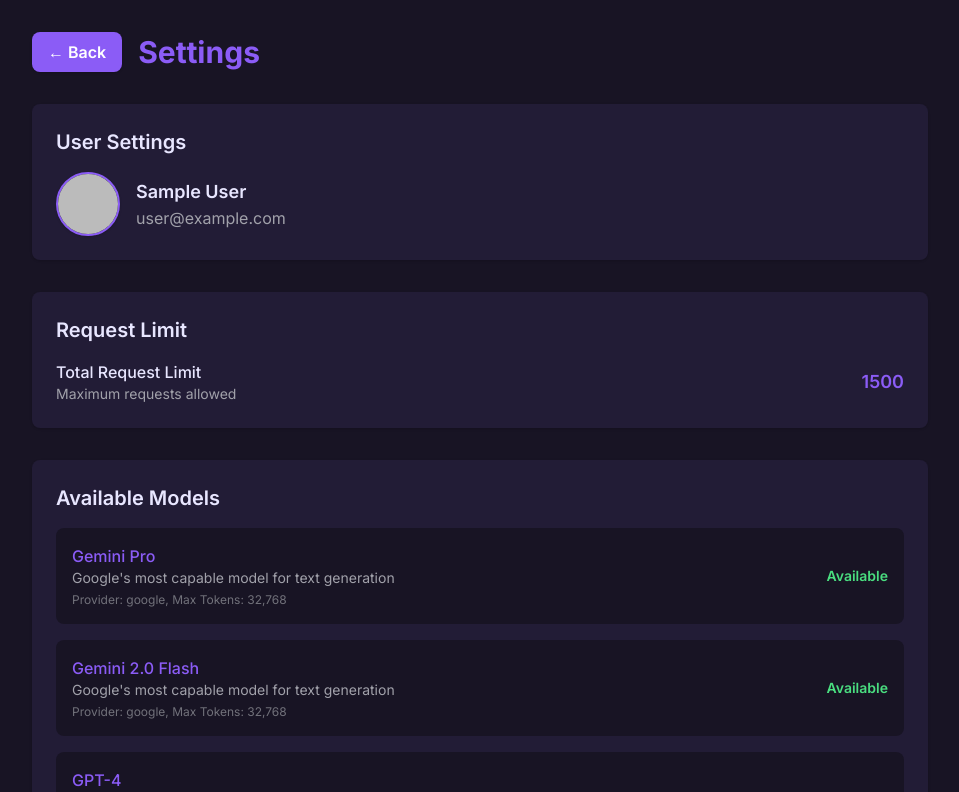
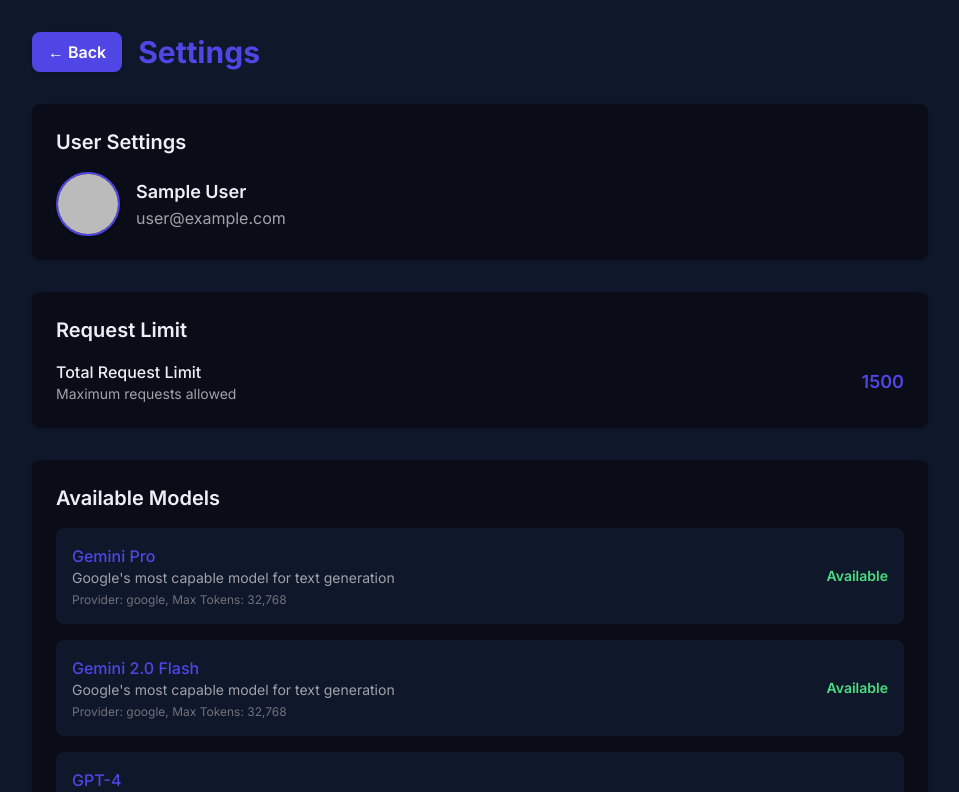
Before and after one commit to Hari-krishna-tech/t3chat-app, a Next.js app: page /settings in a window 1280 px wide. Shown: the top 792 px of the page, without its empty margins (160-1119 px from the left). Built offline with nearby package versions, Linux system fonts and the light colour scheme; no server answers; sample sign-in values are in the browser's storage.

Commit message:
changed the theme

```diff
--- a/app/globals.css
+++ b/app/globals.css
@@ -3,11 +3,24 @@
 @tailwind utilities;
 
 :root {
-  --foreground-rgb: 232, 230, 255;
-  --background-rgb: 18, 16, 24;
-  --background-dark-rgb: 24, 20, 36;
-  --accent-purple: 139, 92, 246; /* Tailwind purple-500 */
-  --accent-purple-dark: 91, 33, 182; /* Tailwind purple-800 */
+  /* Neutrals */
+  --foreground-rgb: 236, 239, 244;       /* #ECF0F4 – light gray for text */
+  --background-rgb: 15, 23, 42;         /* #0F172A – deep navy */
+  --background-dark-rgb: 10, 13, 23;    /* #0A0D17 – near‑black */
+
+  /* Primary Accent */
+  --accent-primary-rgb: 79, 70, 229;    /* #4F46E5 – indigo-600 */
+  --accent-primary-dark-rgb: 67, 56, 202; /* #4338CA – indigo-700 */
+
+  /* Secondary Accent */
+  --accent-secondary-rgb: 16, 185, 129; /* #10B981 – emerald-500 */
+  --accent-secondary-dark-rgb: 5, 150, 105; /* #059669 – emerald-600 */
+
+  /* Semantic / Feedback Colors */
+  --accent-success-rgb: 34, 197, 94;    /* #22C55E – green-500 */
+  --accent-warning-rgb: 234, 179, 8;    /* #EAB308 – amber-500 */
+  --accent-error-rgb: 239, 68, 68;      /* #EF4444 – red-500 */
+  --accent-info-rgb: 56, 189, 248;      /* #38BDF8 – sky-400 */
 }
 
 html, body {
@@ -32,7 +45,7 @@ body, #__next, #root {
 }
 
 ::selection {
-  background: rgba(var(--accent-purple), 0.3);
+  background: rgba(var(--accent-primary-rgb), 0.3);
 }
 
 input, textarea, select, button {
@@ -45,12 +58,12 @@ input, textarea, select, button {
   color: rgb(var(--foreground-rgb));
 }
 .markdown a, .prose a {
-  color: rgb(var(--accent-purple));
+  color: rgb(var(--accent-primary-rgb));
   text-decoration: underline;
 }
 .markdown code, .prose code {
   background: rgb(var(--background-dark-rgb));
-  color: rgb(var(--accent-purple));
+  color: rgb(var(--accent-primary-rgb));
   padding: 0.2em 0.4em;
   border-radius: 4px;
   font-size: 0.95em;
@@ -69,6 +82,6 @@ input, textarea, select, button {
   background: rgb(var(--background-dark-rgb));
 }
 ::-webkit-scrollbar-thumb {
-  background: rgb(var(--accent-purple-dark));
+  background: rgb(var(--accent-primary-dark-rgb));
   border-radius: 8px;
 }
--- a/app/settings/page.tsx
+++ b/app/settings/page.tsx
@@ -25,11 +25,11 @@ export default function SettingsPage() {
         <div className="flex items-center gap-4 mb-8">
           <button
             onClick={() => router.push("/")}
-            className="px-4 py-2 bg-accent-purple hover:bg-accent-dark text-white rounded-lg font-semibold shadow transition-colors"
+            className="px-4 py-2 bg-accent-primary hover:bg-accent-primary-dark text-white rounded-lg font-semibold shadow transition-colors"
           >
             ← Back
           </button>
-          <h1 className="text-3xl font-bold text-accent-purple">Settings</h1>
+          <h1 className="text-3xl font-bold text-accent-primary">Settings</h1>
         </div>
 
         {/* User Settings Section */}
@@ -41,10 +41,10 @@ export default function SettingsPage() {
                 <img
                   src={session.user.image}
                   alt={session.user.name || "User"}
-                  className="w-16 h-16 rounded-full border-2 border-accent-purple shadow"
+                  className="w-16 h-16 rounded-full border-2 border-accent-primary shadow"
                 />
               ) : (
-                <div className="w-16 h-16 rounded-full bg-accent-purple flex items-center justify-center text-2xl font-bold text-white shadow">
+                <div className="w-16 h-16 rounded-full bg-accent-primary flex items-center justify-center text-2xl font-bold text-white shadow">
                   {session?.user?.name?.[0] || "U"}
                 </div>
               )}
@@ -64,7 +64,7 @@ export default function SettingsPage() {
               <div className="font-medium">Total Request Limit</div>
               <div className="text-sm text-zinc-400">Maximum requests allowed</div>
             </div>
-            <div className="text-lg font-semibold text-accent-purple">1500</div>
+            <div className="text-lg font-semibold text-accent-primary">1500</div>
           </div>
         </section>
 
@@ -75,7 +75,7 @@ export default function SettingsPage() {
             {MODELS.map((model) => (
               <li key={model.id} className="flex flex-col md:flex-row md:items-center md:justify-between gap-2 bg-background rounded-lg p-4">
                 <div>
-                  <div className="font-medium text-accent-purple">{model.name}</div>
+                  <div className="font-medium text-accent-primary">{model.name}</div>
                   <div className="text-sm text-zinc-400">{model.description}</div>
                   <div className="text-xs text-zinc-500 mt-1">Provider: {model.provider}, Max Tokens: {model.maxTokens.toLocaleString()}</div>
                 </div>
--- a/components/ChatInput.tsx
+++ b/components/ChatInput.tsx
@@ -29,7 +29,7 @@ export default function ChatInput({ onSendMessage, isLoading }: ChatInputProps)
             value={message}
             onChange={(e) => setMessage(e.target.value)}
             placeholder="Type your message..."
-            className="w-full px-4 py-2 bg-background-dark text-foreground rounded-lg resize-none focus:outline-none focus:ring-2 focus:ring-accent-purple transition shadow-inner placeholder-zinc-500"
+            className="w-full px-4 py-2 bg-background-dark text-foreground rounded-lg resize-none focus:outline-none focus:ring-2 focus:ring-accent-primary transition shadow-inner placeholder-zinc-500"
             rows={1}
             onKeyDown={(e) => {
               if (e.key === "Enter" && !e.shiftKey) {
@@ -44,7 +44,7 @@ export default function ChatInput({ onSendMessage, isLoading }: ChatInputProps)
           <button
             type="submit"
             disabled={!message.trim() || isLoading}
-            className="px-4 py-2 bg-gradient-to-br from-accent-purple to-accent-dark text-white rounded-lg font-semibold shadow-md hover:from-accent-dark hover:to-accent-purple focus:outline-none focus:ring-2 focus:ring-accent-purple disabled:opacity-50 disabled:cursor-not-allowed transition-colors"
+            className="px-4 py-2 bg-gradient-to-br from-accent-primary to-accent-primary-dark text-white rounded-lg font-semibold shadow-md hover:from-accent-primary-dark hover:to-accent-primary focus:outline-none focus:ring-2 focus:ring-accent-primary disabled:opacity-50 disabled:cursor-not-allowed transition-colors"
           >
             {isLoading ? (
               <div className="w-5 h-5 border-2 border-white border-t-transparent rounded-full animate-spin" />
--- a/components/ChatWindow.tsx
+++ b/components/ChatWindow.tsx
@@ -230,8 +230,8 @@ export default function ChatWindow() {
     <section className="flex flex-col flex-1 h-full bg-background">
       {/* Header */}
       <header className="px-6 py-4 border-b border-background-dark bg-background-dark/90 backdrop-blur flex items-center justify-between">
-        <h1 className="text-lg font-bold text-accent-purple">T3.chat</h1>
-        <NewThreadButton className="px-3 py-1 bg-accent-purple hover:bg-accent-dark text-white border-none shadow" />
+        <h1 className="text-lg font-bold text-accent-primary">T3.chat</h1>
+        <NewThreadButton className="px-3 py-1 bg-accent-primary hover:bg-accent-primary-dark text-white border-none shadow" />
       </header>
       {/* Chat messages */}
       <div className="flex-1 overflow-y-auto px-6 py-4 space-y-4 bg-background">
@@ -247,7 +247,7 @@ export default function ChatWindow() {
               className={`rounded-lg px-4 py-2 shadow-none text-sm max-w-xl
                 ${msg.isAi
                   ? 'text-foreground'
-                  : 'text-accent-purple'}
+                  : 'text-accent-primary'}
               `}
             >
               <ReactMarkdown>{msg.content}</ReactMarkdown>
--- a/components/ModelSelect.tsx
+++ b/components/ModelSelect.tsx
@@ -29,7 +29,7 @@ export default function ModelSelect({ selectedModel, onModelChange }: ModelSelec
     <div className="relative" ref={dropdownRef}>
       <button
         onClick={() => setIsOpen(!isOpen)}
-        className="flex items-center gap-2 px-3 py-2 text-sm bg-background-dark hover:bg-accent-purple/20 text-foreground rounded-lg transition-colors border border-background-dark shadow"
+        className="flex items-center gap-2 px-3 py-2 text-sm bg-background-dark hover:bg-accent-primary/20 text-foreground rounded-lg transition-colors border border-background-dark shadow"
       >
         <span>{selectedModelConfig?.name}</span>
         <svg
@@ -43,7 +43,7 @@ export default function ModelSelect({ selectedModel, onModelChange }: ModelSelec
       </button>
 
       {isOpen && (
-        <div className="absolute bottom-full mb-2 w-64 bg-background-dark rounded-lg shadow-lg border border-accent-purple z-50">
+        <div className="absolute bottom-full mb-2 w-64 bg-background-dark rounded-lg shadow-lg border border-accent-primary z-50">
           <div className="py-1">
             {MODELS.map((model) => (
               <button
@@ -53,7 +53,7 @@ export default function ModelSelect({ selectedModel, onModelChange }: ModelSelec
                   setIsOpen(false);
                 }}
                 className={`w-full px-4 py-2 text-left text-sm transition-colors rounded-lg
-                  ${model.id === selectedModel ? "bg-accent-purple/30 text-accent-purple font-bold" : "hover:bg-accent-purple/10 hover:text-accent-purple"}
+                  ${model.id === selectedModel ? "bg-accent-primary/30 text-accent-primary font-bold" : "hover:bg-accent-primary/10 hover:text-accent-primary"}
                 `}
               >
                 <div className="font-medium">{model.name}</div>
--- a/components/NewThreadButton.tsx
+++ b/components/NewThreadButton.tsx
@@ -18,7 +18,7 @@ export function NewThreadButton({ className = "" }: NewThreadButtonProps) {
     <button
       onClick={startNewChat}
       disabled={isCreating}
-      className={`flex items-center gap-2 rounded-lg border-none p-3 text-sm font-semibold transition-all bg-gradient-to-br from-accent-purple to-accent-dark text-white shadow-md hover:from-accent-dark hover:to-accent-purple focus:outline-none focus:ring-2 focus:ring-accent-purple disabled:cursor-not-allowed disabled:opacity-50 ${className}`}
+      className={`flex items-center gap-2 rounded-lg border-none p-3 text-sm font-semibold transition-all bg-gradient-to-br from-accent-primary to-accent-primary-dark text-white shadow-md hover:from-accent-primary-dark hover:to-accent-primary focus:outline-none focus:ring-2 focus:ring-accent-primary disabled:cursor-not-allowed disabled:opacity-50 ${className}`}
     >
       <svg
         xmlns="http://www.w3.org/2000/svg"
--- a/tailwind.config.js
+++ b/tailwind.config.js
@@ -12,15 +12,21 @@ module.exports = {
       },
       colors: {
         background: {
-          DEFAULT: '#181424',
-          dark: '#221C36',
+          DEFAULT: 'rgb(var(--background-rgb))',
+          dark: 'rgb(var(--background-dark-rgb))',
         },
         foreground: {
-          DEFAULT: '#E8E6FF',
+          DEFAULT: 'rgb(var(--foreground-rgb))',
         },
         accent: {
-          purple: '#8B5CF6',
-          dark: '#5B21B6',
+          primary: 'rgb(var(--accent-primary-rgb))',
+          'primary-dark': 'rgb(var(--accent-primary-dark-rgb))',
+          secondary: 'rgb(var(--accent-secondary-rgb))',
+          'secondary-dark': 'rgb(var(--accent-secondary-dark-rgb))',
+          success: 'rgb(var(--accent-success-rgb))',
+          warning: 'rgb(var(--accent-warning-rgb))',
+          error: 'rgb(var(--accent-error-rgb))',
+          info: 'rgb(var(--accent-info-rgb))',
         },
       },
     },
```
Also changed, not shown: components/ChatSidebar.tsx (+6 -6 lines).
